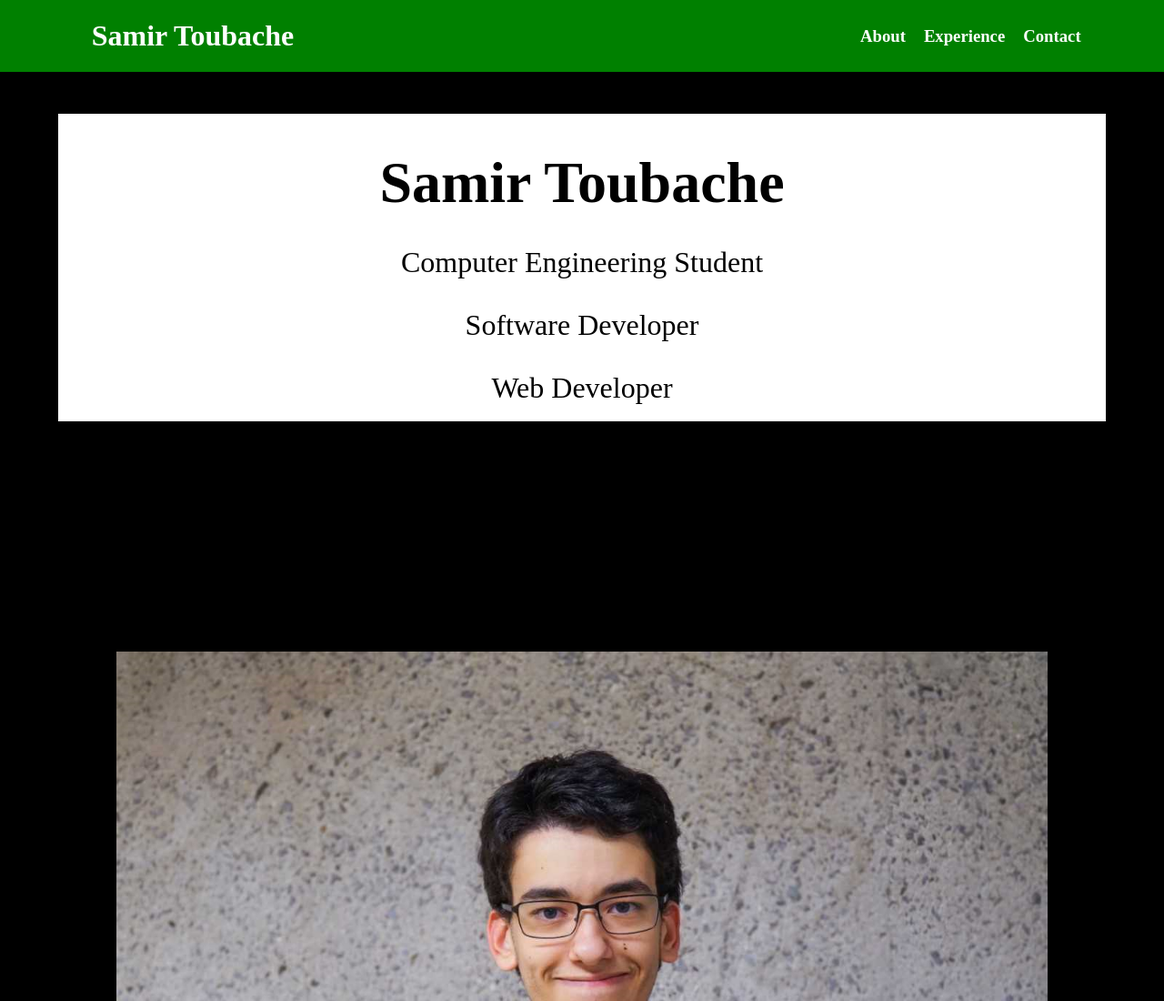
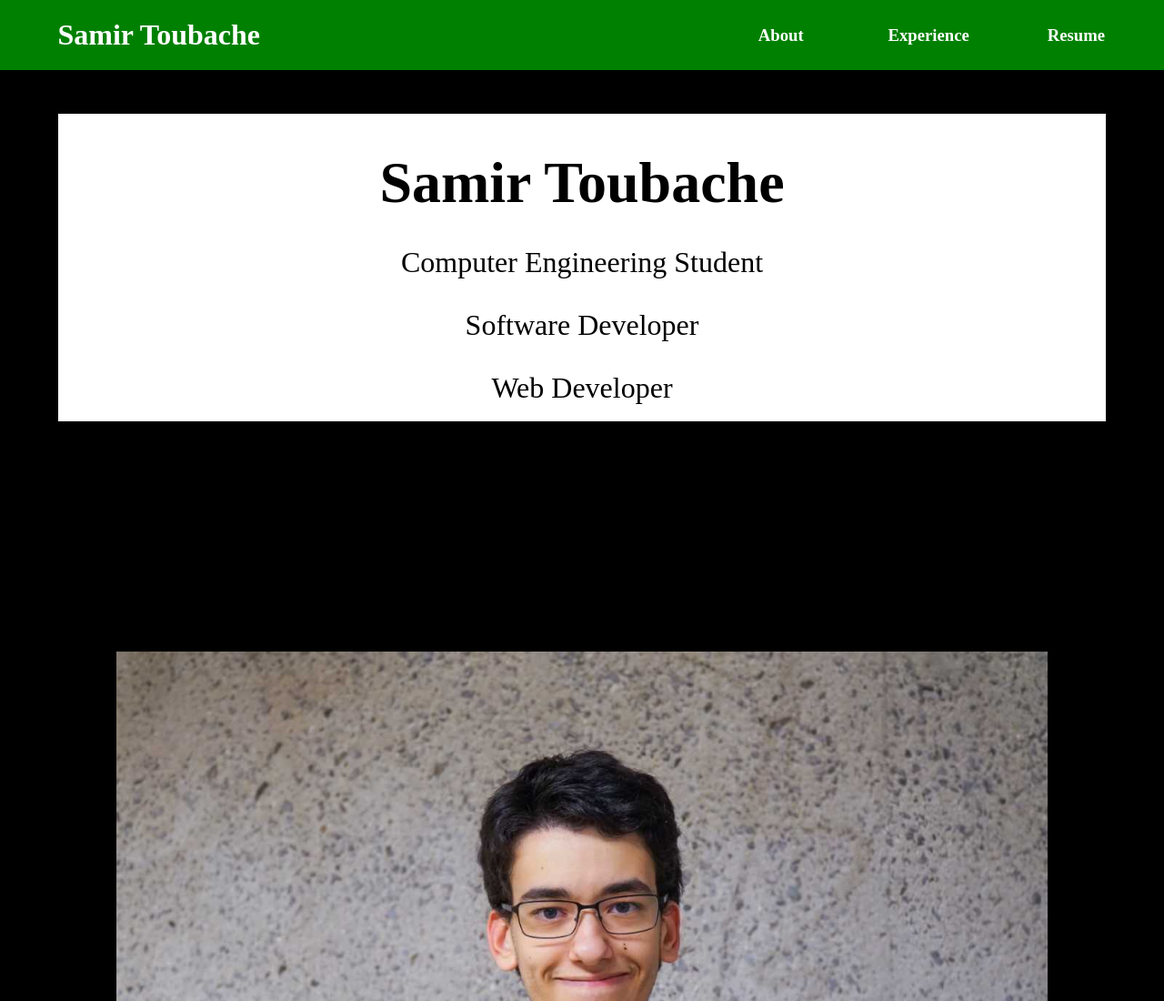
Before and after one commit to samirtoubache/samirtoubache.github.io, a plain HTML site: page index.html in a window 1280 px wide. Shown: the top 1100 px of the page at 91% size. Drawn offline with Linux system fonts and the light colour scheme.

Commit message:
added resume link

```diff
--- a/index.html
+++ b/index.html
@@ -4,7 +4,7 @@
     <title>Samir Toubache</title>
     <link rel="stylesheet" href="styles.css">
     <meta charset="utf-8">
-    <meta name="description" content="This is a personal website I put together to give you some more information about myself.">
+    <meta name="description" content="Hello there, my name is Samir Toubache. I am a computer engineering student at Queen's university specializing in software engineering.">
     <meta name="author" content="Samir Toubache">
     <meta name="viewport" content="width=device-width, initial-scale=1">
 </head>
@@ -22,10 +22,9 @@
 
                 <div class="section-links">
 
-                <a href="#picture"><h3>About</h3></a>
-                <a href="#experience"><h3>Experience</h3></a>
-
-                <a href="#footer"><h3>Contact</h3></a>
+                    <a href="#picture"><h3>About</h3></a>
+                    <a href="#experience"><h3>Experience</h3></a>
+                    <a href="samir_toubache_resume.pdf" target="_blank"><h3>Resume</h3></a>
 
                 </div>
 
--- a/styles.css
+++ b/styles.css
@@ -27,7 +27,7 @@ html, body {
 .nav .section-links a {
     color: #FFFFFF;
     flex-basis: 30%;
-    margin: 10px;
+    margin: 0 5px;
 }
 
 .nav a {
@@ -54,15 +54,17 @@ html, body {
     align-items: center;
     color: #FFFFFF;
     display: flex;
+    flex-basis: 50%;
     flex-direction: row;
     justify-content: center;
+    padding: 5px;
+    text-align: center;
 }
 
 @media only screen and (max-width: 600px) {
 
     .nav {
         flex-direction: column;
-        padding: 10px;
     }
 
     .nav h1 {
```
